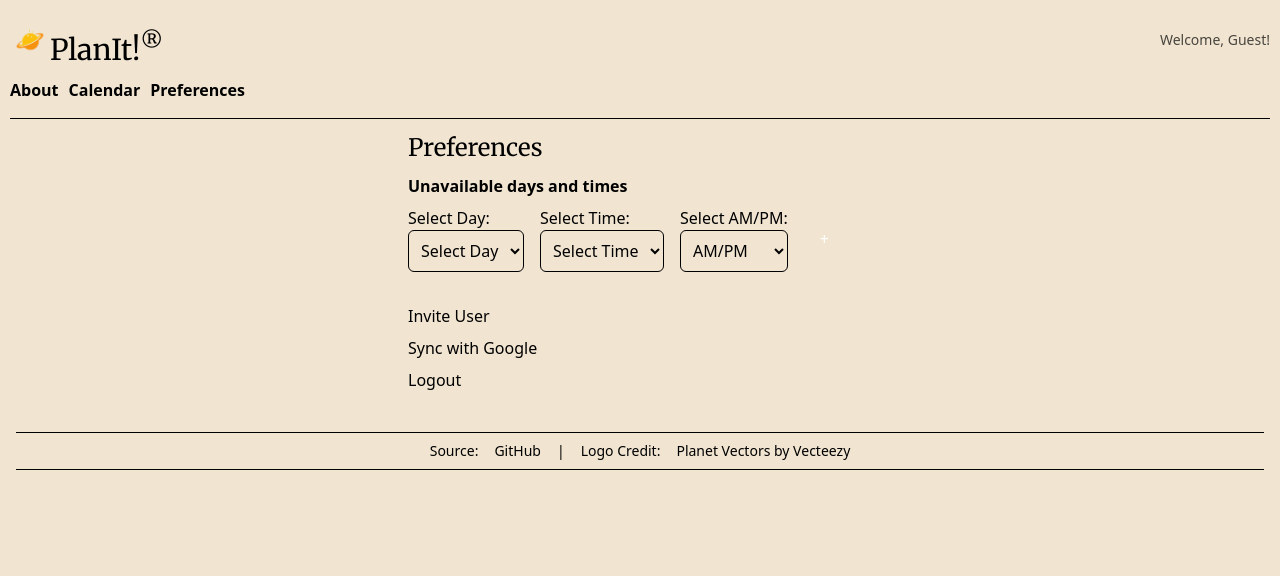
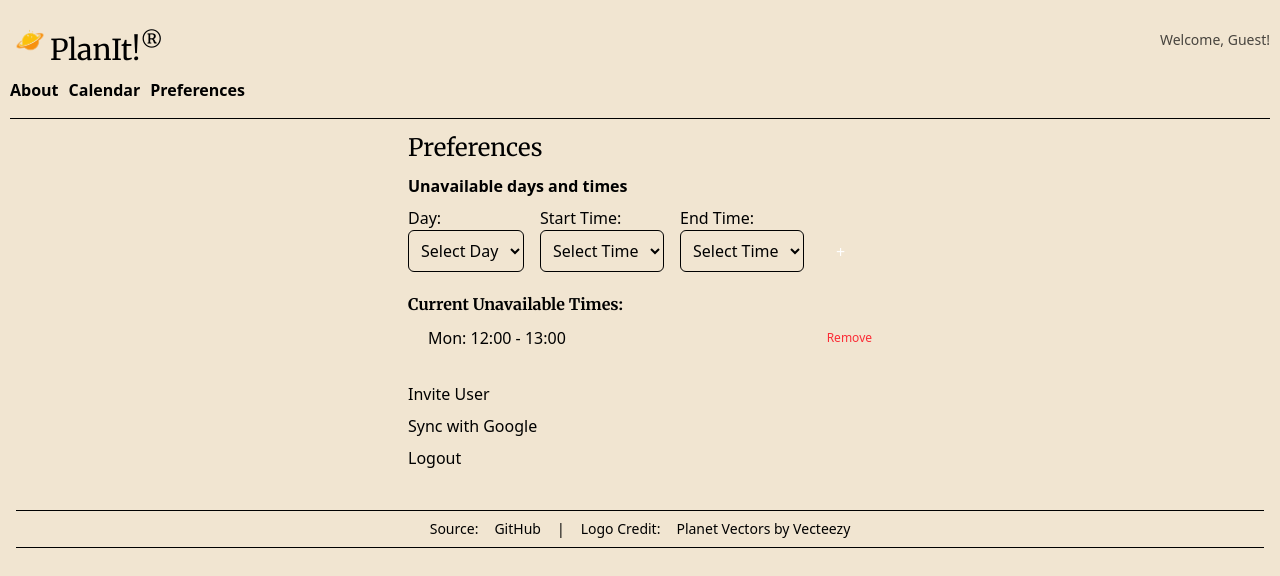
Before and after one commit to gzyjason/CS260-Project, a React (Vite) app in the folder planit-react/: page /preferences in a window 1280 px wide. Shown: the top 576 px of the page. Built offline with nearby package versions, Linux system fonts and the light colour scheme.

Commit message:
updated Preferences.jsx to reflex structural changes and utilize the 3-file context structure

```diff
--- a/planit-react/src/pages/Preferences.jsx
+++ b/planit-react/src/pages/Preferences.jsx
@@ -2,17 +2,57 @@ import { useState } from 'react';
 import Header from '../components/Header';
 import Footer from '../components/Footer';
 import { Link } from 'react-router-dom';
+import { useAppContext } from '../hooks/useAppContext.js';
 
 const Preferences = () => {
-    const [unavailable, setUnavailable] = useState([]); // For dynamic adds later
+    const { unavailableTimes, setUnavailableTimes } = useAppContext();
+
+    const [day, setDay] = useState('');
+    const [startTime, setStartTime] = useState('');
+    const [endTime, setEndTime] = useState(''); // Added end time state
 
     const days = ['sun', 'mon', 'tue', 'wed', 'thu', 'fri', 'sat'];
     const times = Array.from({ length: 48 }, (_, i) => {
-        const hour = Math.floor(i / 4) + 1;
-        const min = (i % 4) * 15;
+        const hour = Math.floor(i / 2); // 24-hour format
+        const min = (i % 2) * 30;
         return `${hour.toString().padStart(2, '0')}:${min.toString().padStart(2, '0')}`;
-    }).slice(0, 36); // Up to 12:00 as in HTML
-    const ampm = ['am', 'pm'];
+    });
+
+    const availableEndTimes = startTime
+        ? times.filter(time => {
+            const [startHour, startMin] = startTime.split(':').map(Number);
+            const [endHour, endMin] = time.split(':').map(Number);
+            return endHour > startHour || (endHour === startHour && endMin > startMin);
+        })
+        : [];
+
+    const handleAddTime = () => {
+        if (!day || !startTime || !endTime) {
+            alert('Please select a day, start time, and end time.');
+            return;
+        }
+        const [startHour, startMin] = startTime.split(':').map(Number);
+        const [endHour, endMin] = endTime.split(':').map(Number);
+        if (endHour < startHour || (endHour === startHour && endMin <= startMin)) {
+            alert('End time must be after start time.');
+            return;
+        }
+
+        const newUnavailable = {
+            id: Date.now() + Math.random(),
+            day: day,
+            startTime: startTime,
+            endTime: endTime
+        };
+        setUnavailableTimes([...unavailableTimes, newUnavailable]);
+        setDay('');
+        setStartTime('');
+        setEndTime('');
+    };
+
+    const removeTime = (id) => {
+        setUnavailableTimes(unavailableTimes.filter(time => time.id !== id));
+    };
 
     return (
         <>
@@ -21,31 +61,48 @@ const Preferences = () => {
                 <h1 className="text-2xl font-merriweather mb-6">Preferences</h1>
                 <div className="unavailable-times mb-8">
                     <label className="block font-bold mb-2">Unavailable days and times</label>
-                    <div className="input-row flex gap-4 mb-2">
+                    <div className="input-row flex flex-wrap gap-4 mb-2 items-end"> {/* Use flex-wrap */}
                         <label className="flex flex-col">
-                            Select Day:
-                            <select name="day" className="p-2 border border-sepia-text/30 rounded-md">
+                            Day:
+                            <select name="day" className="p-2 border border-sepia-text/30 rounded-md" value={day} onChange={e => setDay(e.target.value)}>
                                 <option value="">Select Day</option>
-                                {days.map(day => <option key={day} value={day}>{day.charAt(0).toUpperCase() + day.slice(1)}</option>)}
+                                {days.map(d => <option key={d} value={d}>{d.charAt(0).toUpperCase() + d.slice(1)}</option>)}
                             </select>
                         </label>
                         <label className="flex flex-col">
-                            Select Time:
-                            <select name="time" className="p-2 border border-sepia-text/30 rounded-md">
+                            Start Time:
+                            <select name="startTime" className="p-2 border border-sepia-text/30 rounded-md" value={startTime} onChange={e => {setStartTime(e.target.value); setEndTime(''); }}> {/* Reset endTime when startTime changes */}
                                 <option value="">Select Time</option>
                                 {times.map(time => <option key={time} value={time}>{time}</option>)}
                             </select>
                         </label>
                         <label className="flex flex-col">
-                            Select AM/PM:
-                            <select name="ampm" className="p-2 border border-sepia-text/30 rounded-md">
-                                <option value="">AM/PM</option>
-                                {ampm.map(a => <option key={a} value={a}>{a.toUpperCase()}</option>)}
+                            End Time:
+                            <select name="endTime" className="p-2 border border-sepia-text/30 rounded-md" value={endTime} onChange={e => setEndTime(e.target.value)} disabled={!startTime}> {/* Disable if no startTime */}
+                                <option value="">Select Time</option>
+                                {availableEndTimes.map(time => <option key={time} value={time}>{time}</option>)}
                             </select>
                         </label>
-                        <button className="px-4 py-2 bg-primary-brand text-white rounded hover:bg-primary-brand/90">+</button>
+
+                        <button type="button" onClick={handleAddTime} className="px-4 py-2 bg-primary-brand text-white rounded hover:bg-primary-brand/90 self-end">+</button>
                     </div>
-                    {/* Render unavailable list here with useState */}
+
+                    {/* Render unavailable list */}
+                    <div className="mt-4 space-y-2">
+                        <h3 className="font-bold">Current Unavailable Times:</h3>
+                        {unavailableTimes.length === 0 ? (
+                            <p>No unavailable times added.</p>
+                        ) : (
+                            <ul className="list-disc pl-5">
+                                {unavailableTimes.map(time => (
+                                    <li key={time.id} className="flex justify-between items-center">
+                                        <span>{time.day.charAt(0).toUpperCase() + time.day.slice(1)}: {time.startTime} - {time.endTime}</span>
+                                        <button onClick={() => removeTime(time.id)} className="text-red-500 text-xs hover:underline ml-2">Remove</button>
+                                    </li>
+                                ))}
+                            </ul>
+                        )}
+                    </div>
                 </div>
                 <ul className="space-y-2">
                     <li><Link to="#" className="text-primary-brand hover:underline">Invite User</Link></li>
```
